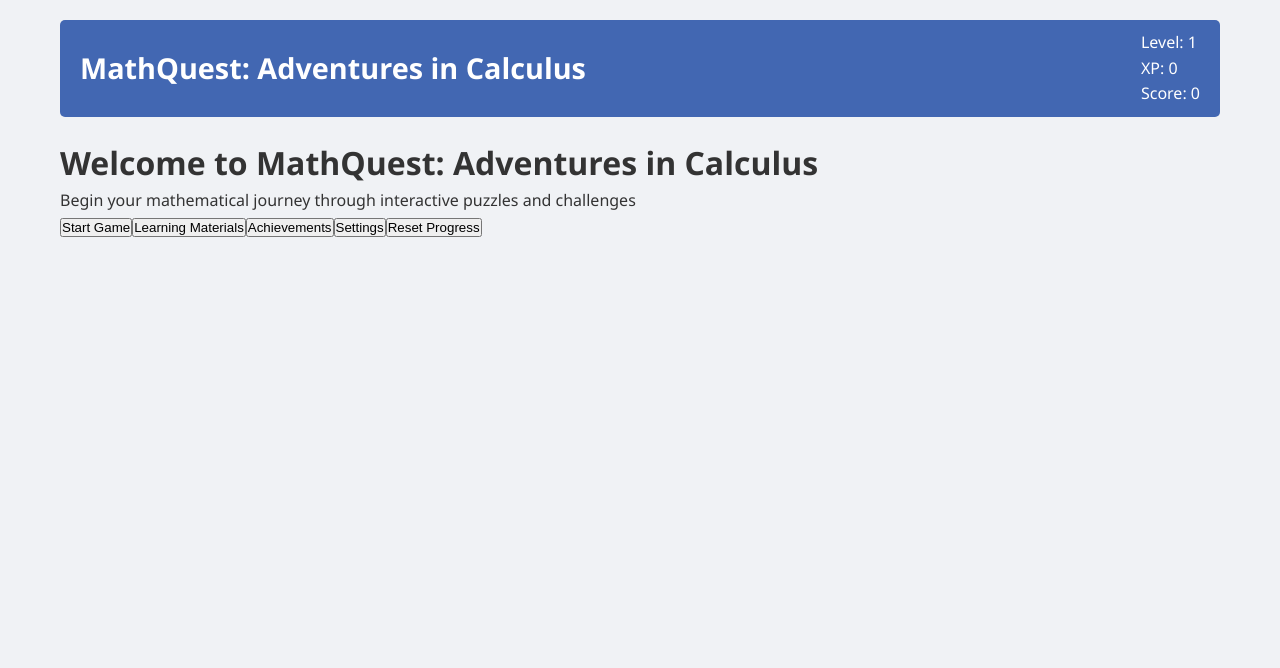
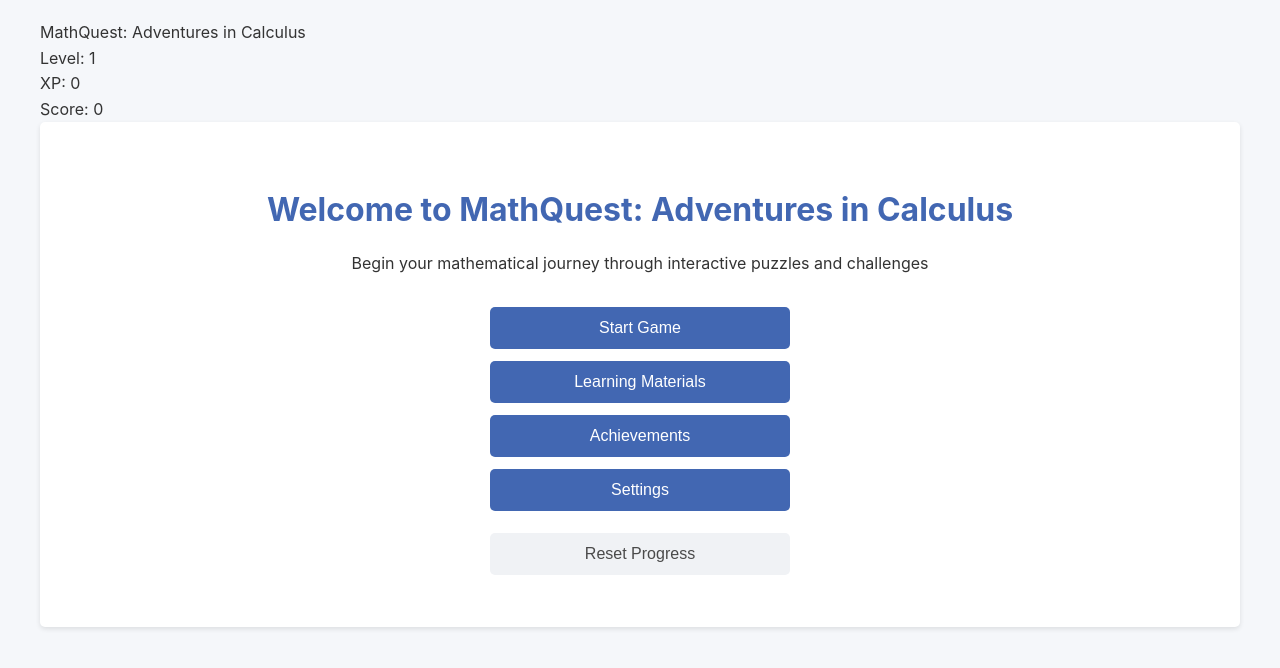
Before and after one commit to VijayaRamesh1/mathquest-adventures, a React (Vite) app: page / in a window 1280 px wide. Shown: the top 668 px of the page. Built offline with nearby package versions, Linux system fonts and the light colour scheme.

Commit message:
Add CSS styles for new components

```diff
--- a/src/css/style.css
+++ b/src/css/style.css
@@ -1,137 +1,227 @@
-/* Base Styles */
-:root {
-  --primary-color: #4267b2;
-  --secondary-color: #5b9bd5;
-  --accent-color: #ffa500;
-  --background-color: #f0f2f5;
-  --text-color: #333;
-  --success-color: #28a745;
-  --warning-color: #ffc107;
-  --danger-color: #dc3545;
-  --font-family: 'Segoe UI', Tahoma, Geneva, Verdana, sans-serif;
-}
-
-* {
+/* Base styles */
+body {
+  font-family: -apple-system, BlinkMacSystemFont, 'Segoe UI', Roboto, Oxygen, Ubuntu, Cantarell, 'Open Sans', 'Helvetica Neue', sans-serif;
   margin: 0;
   padding: 0;
-  box-sizing: border-box;
-}
-
-body {
-  font-family: var(--font-family);
-  background-color: var(--background-color);
-  color: var(--text-color);
+  background-color: #f5f7fa;
+  color: #333;
   line-height: 1.6;
 }
 
-/* Game UI Elements */
+/* Game container */
 .game-container {
   max-width: 1200px;
   margin: 0 auto;
   padding: 20px;
 }
 
-.header {
+/* Header */
+.game-header {
   display: flex;
   justify-content: space-between;
   align-items: center;
-  padding: 10px 20px;
-  background-color: var(--primary-color);
+  background-color: #4267b2;
   color: white;
+  padding: 15px 20px;
   border-radius: 5px;
   margin-bottom: 20px;
 }
 
-.game-title {
+.game-header h1 {
+  margin: 0;
   font-size: 1.8rem;
+}
+
+.user-info {
+  display: flex;
+  align-items: center;
+}
+
+.points {
+  margin-left: 20px;
   font-weight: bold;
 }
 
+/* Game Menu */
 .game-menu {
   display: flex;
-  gap: 15px;
+  background-color: #fff;
+  border-radius: 5px;
+  margin-bottom: 20px;
+  box-shadow: 0 2px 5px rgba(0, 0, 0, 0.1);
 }
 
-.btn {
-  padding: 8px 15px;
+.game-menu button {
+  padding: 12px 20px;
+  background: none;
   border: none;
-  border-radius: 4px;
+  font-size: 1rem;
+  font-weight: 500;
   cursor: pointer;
-  font-weight: bold;
-  transition: all 0.3s ease;
+  border-radius: 0;
+  color: #4a4a4a;
 }
 
-.btn-primary {
-  background-color: var(--primary-color);
+.game-menu button:hover {
+  background-color: #f0f2f5;
+}
+
+.game-menu button.active {
+  border-bottom: 3px solid #4267b2;
+  color: #4267b2;
+}
+
+/* Main Menu */
+.main-menu {
+  text-align: center;
+  padding: 40px;
+  background-color: white;
+  border-radius: 5px;
+  box-shadow: 0 2px 5px rgba(0, 0, 0, 0.1);
+}
+
+.main-menu h1 {
+  margin-bottom: 10px;
+  color: #4267b2;
+}
+
+.menu-buttons {
+  display: flex;
+  flex-direction: column;
+  margin-top: 30px;
+  max-width: 300px;
+  margin-left: auto;
+  margin-right: auto;
+}
+
+.menu-buttons button {
+  margin-bottom: 12px;
+  padding: 12px 20px;
+  font-size: 1rem;
+  border: none;
+  border-radius: 5px;
+  cursor: pointer;
+  background-color: #4267b2;
   color: white;
 }
 
-.btn-primary:hover {
-  background-color: #315499;
+.menu-buttons button:hover {
+  background-color: #365899;
 }
 
-.btn-secondary {
-  background-color: var(--secondary-color);
+.menu-buttons .reset-button {
+  background-color: #f0f2f5;
+  color: #4a4a4a;
+  margin-top: 10px;
+}
+
+.menu-buttons .reset-button:hover {
+  background-color: #e4e6e9;
+}
+
+/* Game UI */
+.game-ui {
+  text-align: center;
+  padding: 20px;
+  background-color: white;
+  border-radius: 5px;
+  box-shadow: 0 2px 5px rgba(0, 0, 0, 0.1);
+}
+
+.unity-container {
+  margin: 20px auto;
+  border: 1px solid #ddd;
+  border-radius: 5px;
+  overflow: hidden;
+}
+
+.points-display {
+  font-size: 1.2rem;
+  font-weight: bold;
+  margin: 15px 0;
+  color: #4267b2;
+}
+
+/* Level Selector */
+.level-selector {
+  display: flex;
+  flex-wrap: wrap;
+  gap: 10px;
+  margin-bottom: 20px;
+}
+
+.level-button {
+  padding: 10px 15px;
+  background-color: #f0f2f5;
+  border: none;
+  border-radius: 5px;
+  cursor: pointer;
+}
+
+.level-button.active {
+  background-color: #4267b2;
   color: white;
 }
 
-.btn-secondary:hover {
-  background-color: #4580b7;
+.level-button.completed {
+  background-color: #e6f7e6;
+  border: 1px solid #97e897;
 }
 
+.level-button.locked {
+  background-color: #f0f0f0;
+  color: #999;
+  cursor: not-allowed;
+}
+
+/* Game content */
 .game-content {
   display: flex;
   gap: 20px;
 }
 
-.game-sidebar {
-  width: 250px;
-  background-color: white;
+.level-selector {
+  flex: 0 0 200px;
+  background: white;
+  padding: 15px;
   border-radius: 5px;
-  padding: 15px;
   box-shadow: 0 2px 5px rgba(0, 0, 0, 0.1);
 }
 
 .game-main {
   flex: 1;
-  background-color: white;
+  background: white;
+  padding: 20px;
   border-radius: 5px;
-  padding: 20px;
   box-shadow: 0 2px 5px rgba(0, 0, 0, 0.1);
 }
 
-.game-canvas {
-  width: 100%;
-  height: 500px;
-  background-color: #e9ecef;
-  border-radius: 5px;
-  display: flex;
-  align-items: center;
-  justify-content: center;
-}
-
-/* Math Content Styles */
-.math-formula {
-  font-family: 'Times New Roman', Times, serif;
-  font-style: italic;
-  padding: 10px;
-  background-color: #f8f9fa;
-  border-radius: 5px;
-  margin: 10px 0;
-}
-
-.formula-highlight {
-  color: var(--accent-color);
-  font-weight: bold;
-}
-
-/* Responsive Design */
+/* Mobile responsiveness */
 @media (max-width: 768px) {
   .game-content {
     flex-direction: column;
   }
 
-  .game-sidebar {
-    width: 100%;
+  .level-selector {
+    flex: auto;
+    order: 2;
+  }
+
+  .game-main {
+    order: 1;
+  }
+
+  .game-header {
+    flex-direction: column;
+    text-align: center;
+  }
+
+  .user-info {
+    margin-top: 10px;
+  }
+
+  .game-menu {
+    overflow-x: auto;
+    white-space: nowrap;
   }
 }
```
